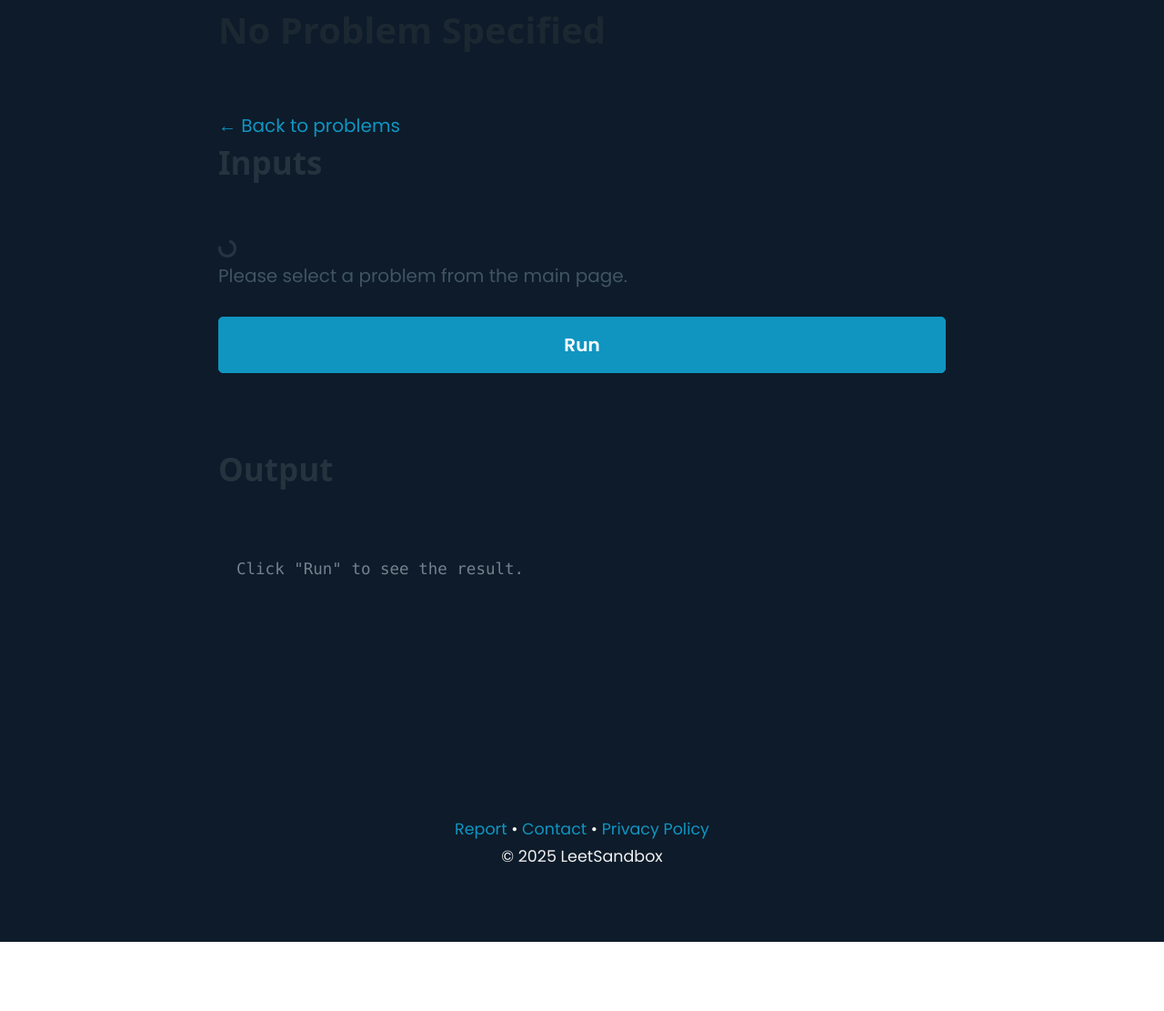
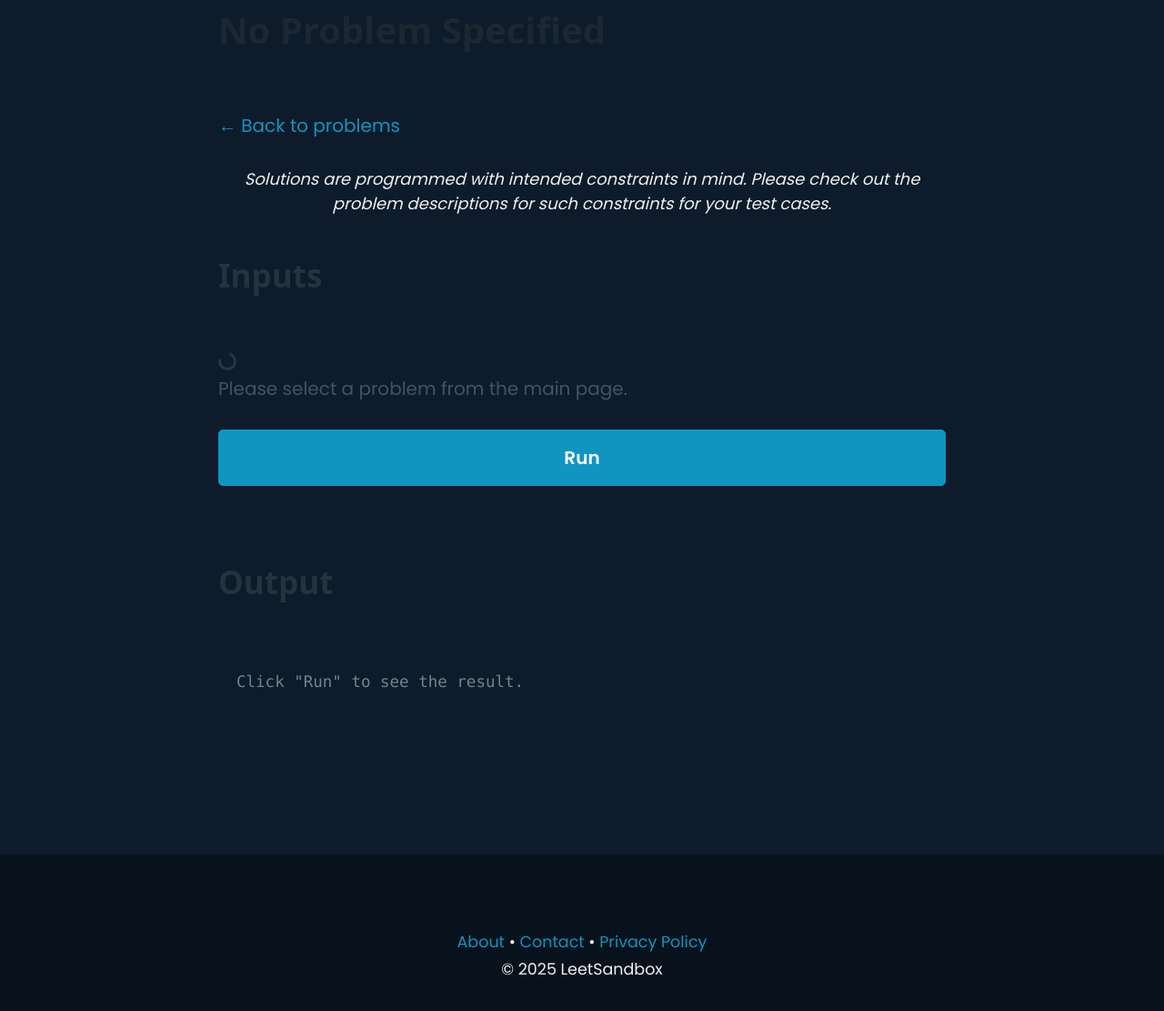
Before and after one commit to ArnavDalmia/LeetSandbox, a plain HTML site: page leetsandbox/frontend/problem.html in a window 1280 px wide. Shown: the part 189-1300 px from the top of the page at 91% size. Before the commit the page ends 1224 px from the top, so only its background shows below. Drawn offline with nearby package versions, Linux system fonts and the light colour scheme.

Commit message:
footer fix

```diff
--- a/leetsandbox/frontend/main.js
+++ b/leetsandbox/frontend/main.js
@@ -5,7 +5,6 @@ document.addEventListener('DOMContentLoaded', () => {
 
     const problemTitle = document.getElementById('problem-title');
     const inputFields = document.getElementById('input-fields');
-    const constraintsContainer = document.getElementById('constraints-notice-container');
     const runForm = document.getElementById('run-form');
     const runButton = document.getElementById('run-button');
     const outputPre = document.getElementById('output');
@@ -39,12 +38,6 @@ document.addEventListener('DOMContentLoaded', () => {
                 link.textContent = problemTitle.textContent;
                 problemTitle.innerHTML = '';
                 problemTitle.appendChild(link);
-
-                // Add the constraints notice
-                const notice = document.createElement('p');
-                notice.className = 'constraints-notice';
-                notice.innerHTML = `Note: The provided solution is optimized for the original problem's constraints. Please <a href="${problem.link}" target="_blank" rel="noopener noreferrer">check the constraints</a> for details on input ranges.`;
-                constraintsContainer.appendChild(notice);
             }
 
             buildForm(problem.params);
--- a/leetsandbox/frontend/problem.html
+++ b/leetsandbox/frontend/problem.html
@@ -41,14 +41,13 @@
     </nav>
 
     <main class="container">
-        <header>
+        <header class="problem-header">
             <h1 id="problem-title" class="capitalize">Loading Problem...</h1>
             <a href="problemList.html">← Back to problems</a>
         </header>
 
-        <div id="constraints-notice-container"></div>
-
         <section>
+            <p class="problem-page-notice">Solutions are programmed with intended constraints in mind. Please check out the problem descriptions for such constraints for your test cases.</p>
             <form id="run-form">
                 <h2>Inputs</h2>
                 <div id="input-fields" aria-busy="true"></div>
@@ -62,12 +61,14 @@
         </section>
     </main>
 
-    <footer class="container">
-        <small>
-            <a href="report.html">Report</a> • <a href="#">Contact</a> • <a href="#">Privacy Policy</a>
-            <br>
-            © 2025 LeetSandbox
-        </small>
+    <footer>
+        <div class="container">
+            <small>
+                <a href="#">About</a> • <a href="report.html">Contact</a> • <a href="#">Privacy Policy</a>
+                <br>
+                © 2025 LeetSandbox
+            </small>
+        </div>
     </footer>
 
     <script src="main.js"></script>
--- a/leetsandbox/frontend/style.css
+++ b/leetsandbox/frontend/style.css
@@ -160,10 +160,11 @@ details ul {
 /* Footer */
 footer {
     text-align: center;
-    padding: 2rem 1rem;
+    padding: 0.75rem 0; /* Further reduced vertical padding */
     margin-top: auto;
-    background-color: var(--pico-card-background-color);
-    border-top: 1px solid var(--pico-card-border-color);
+    background-color: #08121c; /* Slightly different dark blue */
+    /* border-top: 1px solid #1b2f45; */
+    width: 100%; /* Ensure it spans the full width */
 }
 
 /* Fix button font */
@@ -182,3 +183,15 @@ button, [role="button"] {
     border-radius: 8px;
     background-color: var(--pico-card-background-color);
 }
+
+.problem-header {
+    margin-bottom: 1.5rem;
+}
+
+.problem-page-notice {
+    font-size: 0.9rem;
+    font-style: italic;
+    color: var(--pico-muted-color);
+    text-align: center;
+    margin-bottom: 2rem;
+}
```
Also changed, not shown: leetsandbox/frontend/index.html (+8 -6 lines), leetsandbox/frontend/problemList.html (+8 -6 lines), leetsandbox/frontend/report.html (+4 -1 lines), leetsandbox/frontend/request.html (+9 -7 lines).
